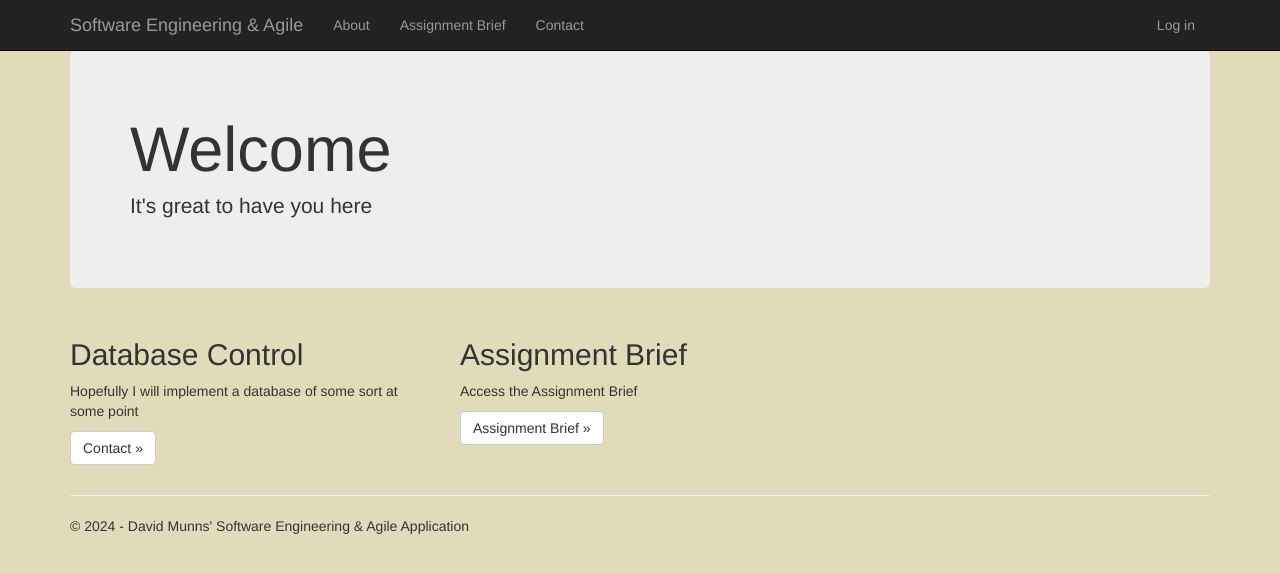
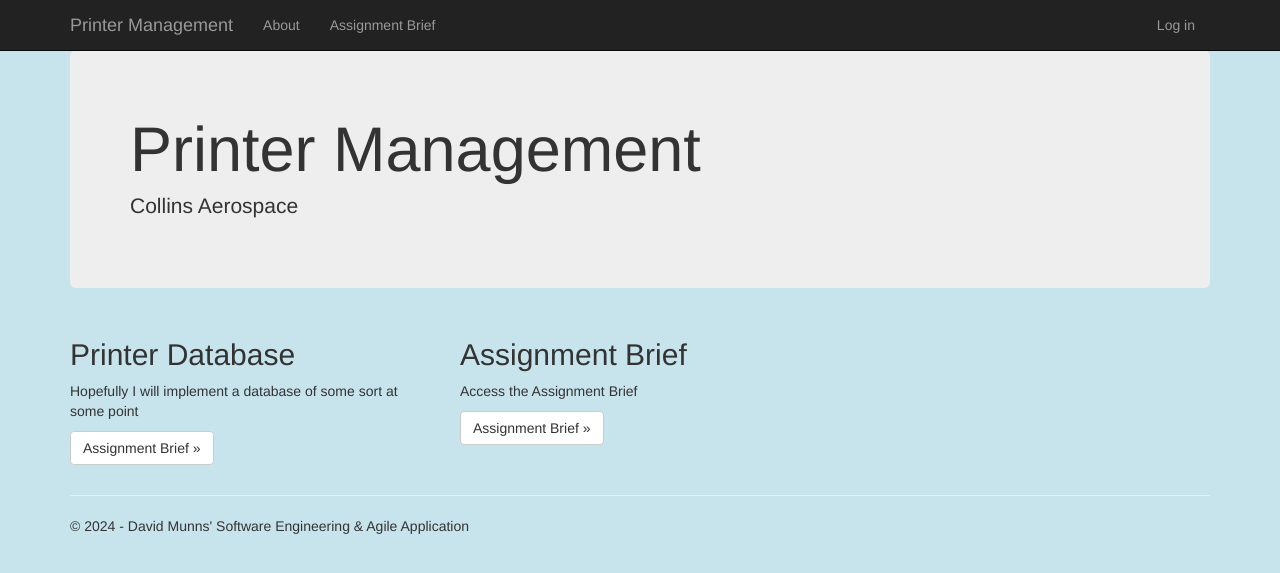
Before and after one commit to Damunns/PrintersSEAWebApp, a Django app: page / in a window 1280 px wide. Shown: the top 573 px of the page. Run offline with Django 3.2, Linux system fonts and the light colour scheme; some libraries are stand-ins or nearby versions.

```diff
--- a/Software_Engineering___Agile_Web_Application/settings.py
+++ b/Software_Engineering___Agile_Web_Application/settings.py
@@ -12,6 +12,8 @@ https://docs.djangoproject.com/en/2.1/ref/settings/
 
 import os
 import posixpath
+import dj_database_url
+from decouple import config
 
 # Build paths inside the project like this: os.path.join(BASE_DIR, ...)
 BASE_DIR = os.path.dirname(os.path.dirname(os.path.abspath(__file__)))
@@ -84,6 +86,8 @@ DATABASES = {
     }
 }
 
+DATABASES['default'] = dj_database_url.config()
+
 # Password validation
 # https://docs.djangoproject.com/en/2.1/ref/settings/#auth-password-validators
 AUTH_PASSWORD_VALIDATORS = [
--- a/Software_Engineering___Agile_Web_Application/urls.py
+++ b/Software_Engineering___Agile_Web_Application/urls.py
@@ -14,7 +14,6 @@ urlpatterns = [
     path('', views.home, name='home'),
     path('brief/', views.brief, name='brief'),
     path('about/', views.about, name='about'),
-    path('contact/', views.contact, name='contact'),
     path('login/',
          LoginView.as_view(
              template_name='app/login.html',
--- a/app/static/app/content/site.css
+++ b/app/static/app/content/site.css
@@ -1,7 +1,7 @@
 body {
     padding-top: 50px;
     padding-bottom: 20px;
-    background-color: rgb(224, 220, 186);
+    background-color: rgb(199, 228, 236);
 }
 
 /* Set padding to keep content from hitting the edges */
--- a/app/templates/app/index.html
+++ b/app/templates/app/index.html
@@ -3,17 +3,17 @@
 {% block content %}
 
 <div class="jumbotron">
-    <h1>Welcome</h1>
-    <p class="lead">It's great to have you here</p>
+    <h1>Printer Management</h1>
+    <p class="lead">Collins Aerospace</p>
 </div>
 
 <div class="row">
     <div class="col-md-4">
-        <h2>Database Control</h2>
+        <h2>Printer Database</h2>
         <p>
             Hopefully I will implement a database of some sort at some point
         </p>
-        <p><a class="btn btn-default" href="{% url 'contact' %}">Contact &raquo;</a></p>
+        <p><a class="btn btn-default" href="{% url 'brief' %}">Assignment Brief &raquo;</a></p>
     </div>
     <div class="col-md-4">
         <h2>Assignment Brief</h2>
@@ -22,6 +22,7 @@
         </p>
         <p><a class="btn btn-default" href="{% url 'brief' %}">Assignment Brief &raquo;</a></p>
     </div>
+
 </div>
 
 {% endblock %}
--- a/app/templates/app/layout.html
+++ b/app/templates/app/layout.html
@@ -7,10 +7,6 @@
     {% load static %}
     <link rel="stylesheet" type="text/css" href="{% static 'app/content/bootstrap.min.css' %}" />
     <link rel="stylesheet" type="text/css" href="{% static 'app/content/site.css' %}" />
-
-    <link rel="shortcut icon" type="image/png" href="{% static 'app/images/giraffe.png' %}" >
-    <!-- <link rel="stylesheet" type="text/css" href="/static/app/content/bootstrap.min.css" /> -->
-    <!-- <link rel="stylesheet" type="text/css" href="/static/app/content/site.css" /> -->
     <script src="{% static 'app/scripts/modernizr-2.6.2.js' %}"></script>
 </head>
 
@@ -23,13 +19,12 @@
                     <span class="icon-bar"></span>
                     <span class="icon-bar"></span>
                 </button>
-                <a href="/" class="navbar-brand">Software Engineering &amp; Agile</a>
+                <a href="/" class="navbar-brand">Printer Management</a>
             </div>
             <div class="navbar-collapse collapse">
                 <ul class="nav navbar-nav">
                     <li><a href="{% url 'about' %}">About</a></li>
                     <li><a href="{% url 'brief' %}">Assignment Brief</a></li>
-                    <li><a href="{% url 'contact' %}">Contact</a></li>
                 </ul>
                 {% include 'app/loginpartial.html' %}
             </div>
--- a/app/tests.py
+++ b/app/tests.py
@@ -32,8 +32,3 @@ class ViewTest(TestCase):
         """Tests the about page."""
         response = self.client.get('/about')
         self.assertContains(response, 'About', 3, 200)
-
-    def test_contact(self):
-        """Tests the contact page."""
-        response = self.client.get('/contact')
-        self.assertContains(response, 'Contact', 3, 200)
--- a/app/views.py
+++ b/app/views.py
@@ -40,15 +40,3 @@ def about(request):
             'year':datetime.now().year,
         }
     )
-def contact(request):
-    """Renders the contact page."""
-    assert isinstance(request, HttpRequest)
-    return render(
-        request,
-        'app/contact.html',
-        {
-            'title':'Contact',
-            'message':'Your contact page.',
-            'year':datetime.now().year,
-        }
-    )
--- a/requirements.txt
+++ b/requirements.txt
@@ -1,4 +1,8 @@
 asgiref==3.8.1
-Django==5.1.1
+dj-database-url==2.2.0
+Django==4.1.3
+postgres==4.0
+psycopg2-binary==2.9.9
+psycopg2-pool==1.2
 sqlparse==0.5.1
 whitenoise==6.7.0
```
Also changed, not shown: app/templates/app/brief.html (+30 -43 lines), app/templates/app/contact.html (deleted, +0 -20 lines), app/static/app/content/bootstrap.css, app/static/app/images/giraffe.png (deleted), vercel.json, 3 other files.
